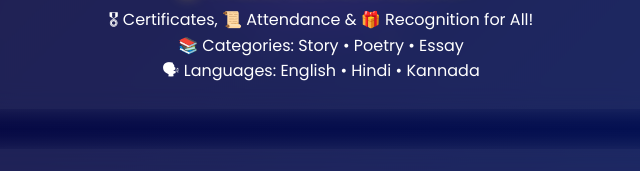
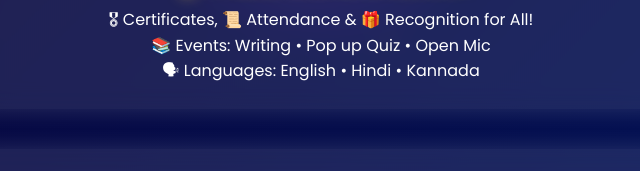
Before and after one commit to manikumarkundena/writofest-2025, a plain HTML site: page index.html in a window 1280 px wide. Shown: the part 541-712 px from the top of the page, 319-959 px from the left. Drawn offline with nearby package versions, Linux system fonts and the light colour scheme.

Commit message:
updated events

```diff
--- a/index.html
+++ b/index.html
@@ -42,7 +42,7 @@
   <div class="highlight-card" data-aos="zoom-in">
     <h3>🏆 Prizes Worth ₹10,000!</h3>
     <p>🎖 Certificates, 📜 Attendance & 🎁 Recognition for All!</p>
-    <p>📚 Categories: Story • Poetry • Essay</p>
+    <p>📚 Events: Writing • Pop up Quiz • Open Mic</p>
     <p>🗣 Languages: English • Hindi • Kannada</p>
   </div>
 
```
